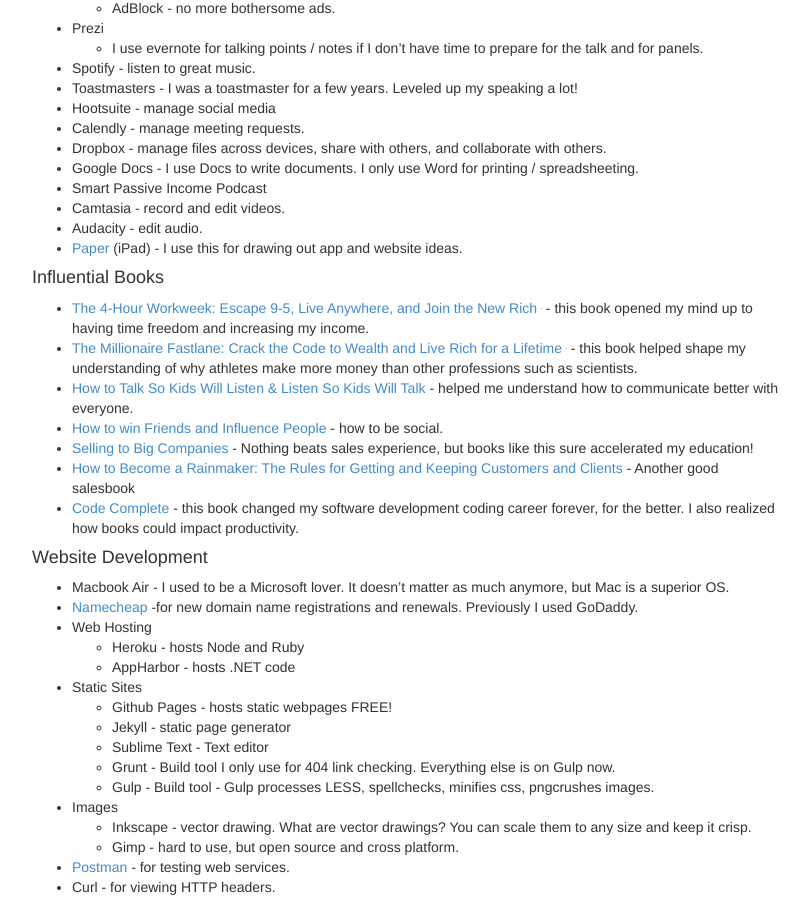
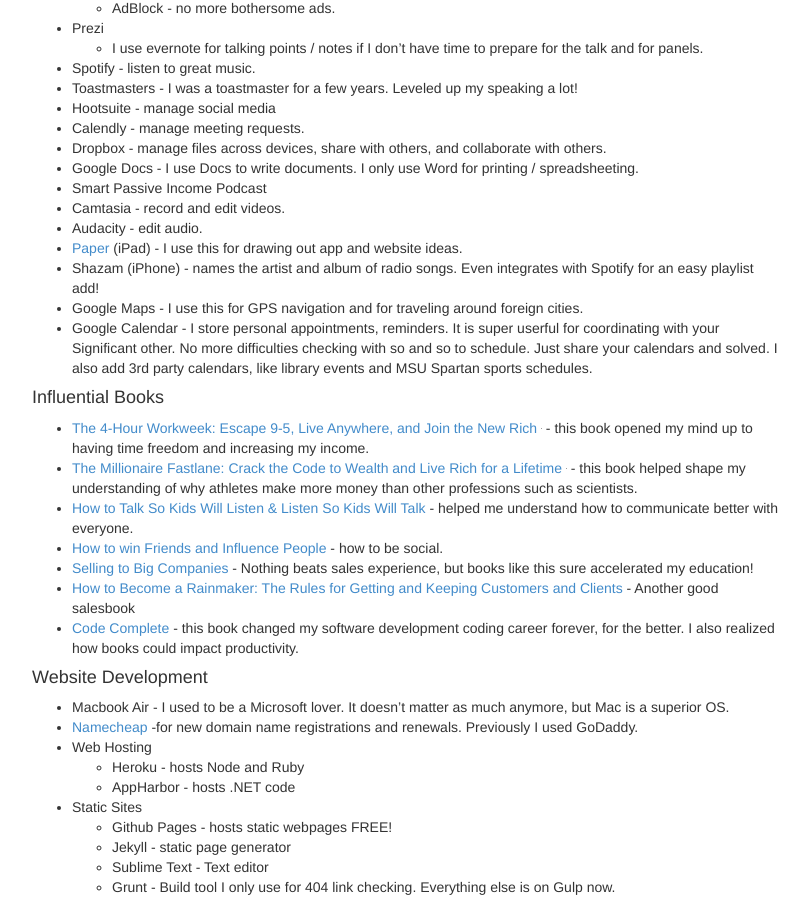
Before and after one commit to davidsilvasmith/davidsilvasmith.github.io, a Jekyll site: the page built from tools-i-use.md, in a window 1280 px wide and 900 px high, scrolled down 454 px. Shown: the whole window, without its empty margins (428-1237 px from the left). Built offline with Jekyll 4.4.1, drawn with Linux system fonts in a browser that asks for light colours; nearby versions of some CDN libraries; comment, search, counter and statistics services are not loaded; grey boxes are pictures that could not be loaded.

Commit message:
updated tools

```diff
--- a/tools-i-use.md
+++ b/tools-i-use.md
@@ -29,6 +29,9 @@
  * Camtasia - record and edit videos.
  * Audacity - edit audio.
  * [Paper](https://www.fiftythree.com/paper) (iPad) - I use this for drawing out app and website ideas.
+ * Shazam (iPhone) - names the artist and album of radio songs. Even integrates with Spotify for an easy playlist add!
+ * Google Maps - I use this for GPS navigation and for traveling around foreign cities.
+ * Google Calendar - I store personal appointments, reminders. It is super userful for coordinating with your Significant other. No more difficulties checking with so and so to schedule. Just share your calendars and solved. I also add 3rd party calendars, like library events and MSU Spartan sports schedules.
 
 
 #### Influential Books
```
